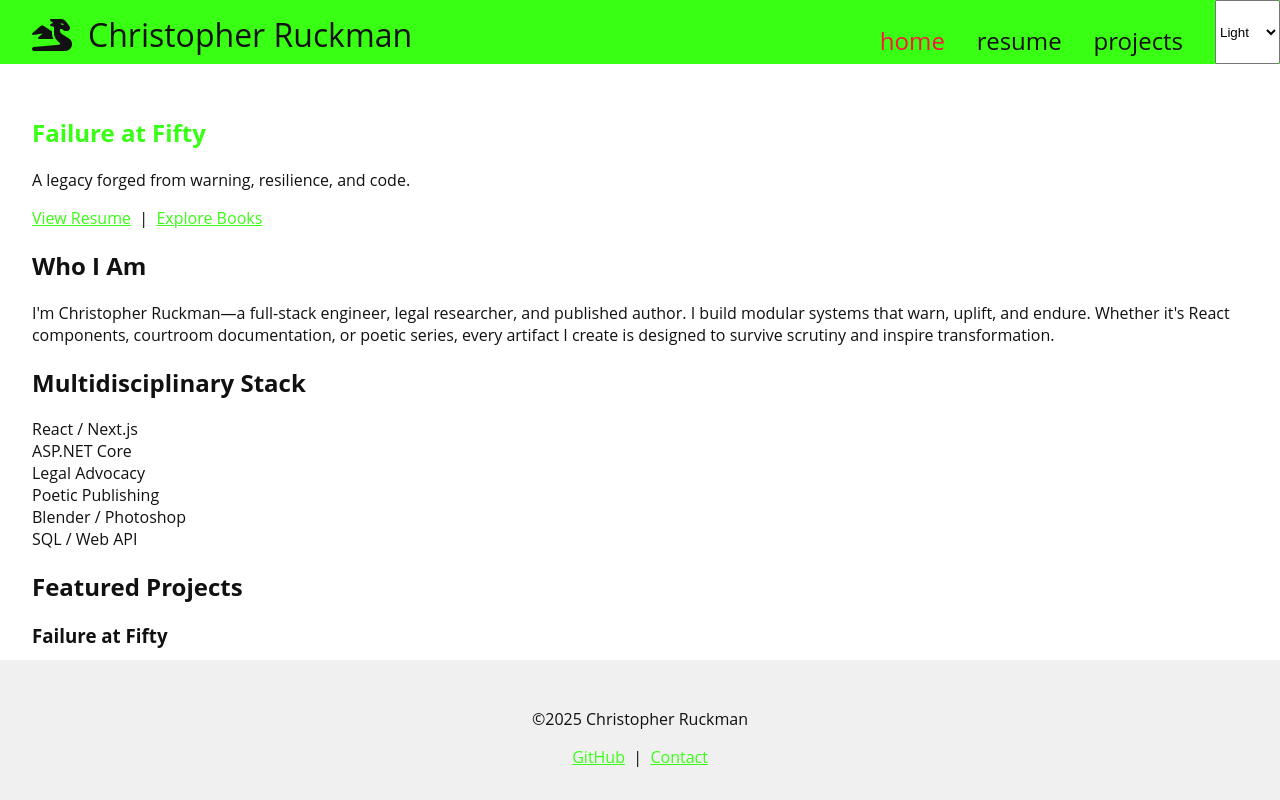
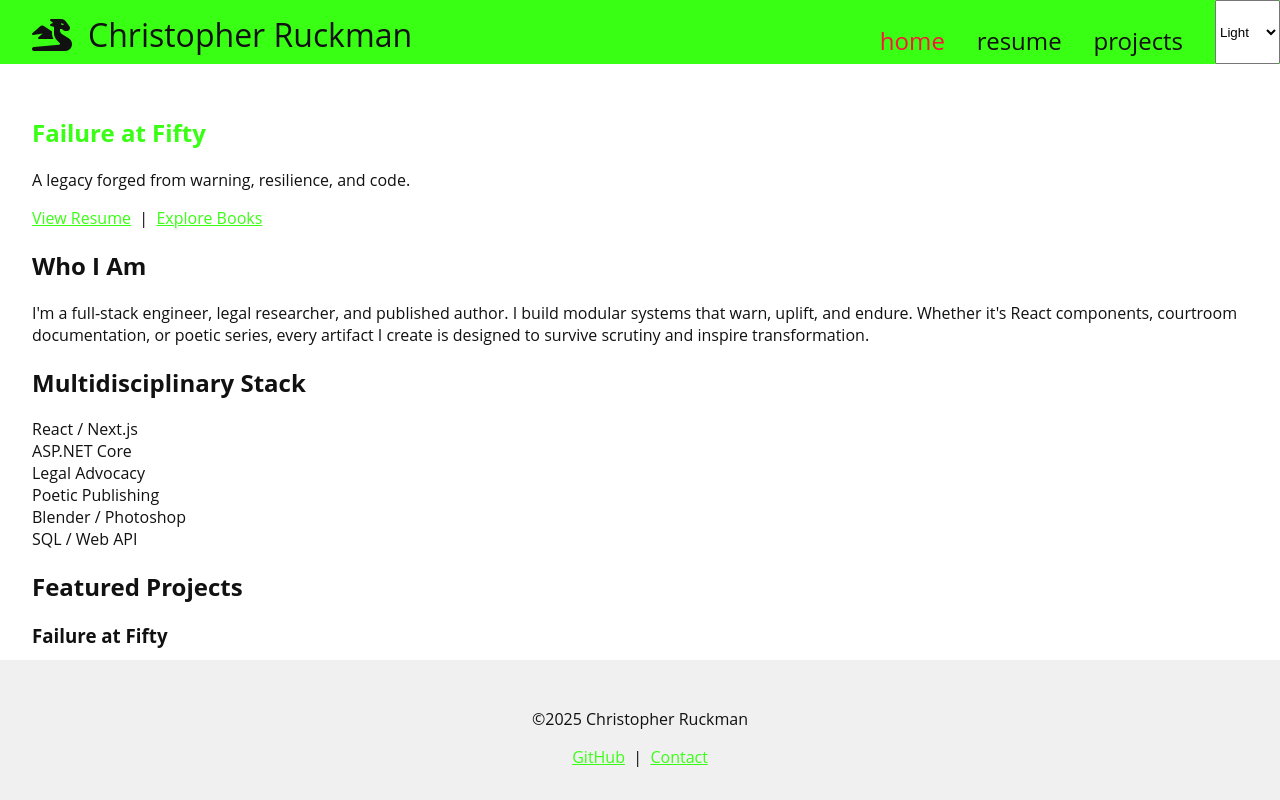
Before and after one commit to cruckman900/portfolio-ts, a Next.js app: page / in a window 1280 px wide. Built offline with nearby package versions, Linux system fonts and the light colour scheme.

Commit message:
forgot to save a file

```diff
--- a/src/pages/index.tsx
+++ b/src/pages/index.tsx
@@ -14,7 +14,7 @@ export default function Projects() {
             <section className="about">
                 <h2>Who I Am</h2>
                 <p>
-                    I&apos;m Christopher Ruckman—a full-stack engineer, legal researcher, and published author. I build modular systems that warn, uplift, and endure. Whether it&apos;s React components, courtroom documentation, or poetic series, every artifact I create is designed to survive scrutiny and inspire transformation.
+                    I&apos;m a full-stack engineer, legal researcher, and published author. I build modular systems that warn, uplift, and endure. Whether it&apos;s React components, courtroom documentation, or poetic series, every artifact I create is designed to survive scrutiny and inspire transformation.
                 </p>
             </section>
             <section className="skills">
```
